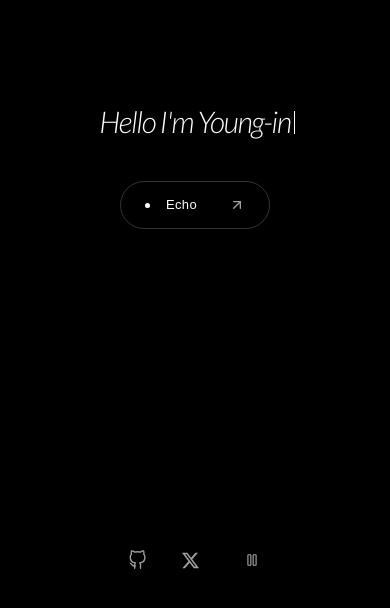
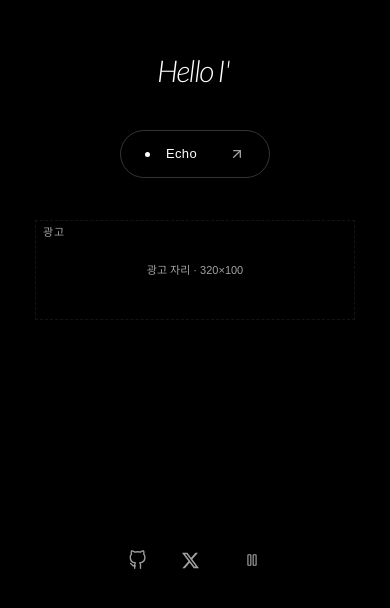
Before and after one commit to qus0in-factory/landing, a React (Vite) app: page / in a window 390 px wide. Shown: the part 234-842 px from the top of the page. Built offline with nearby package versions, Linux system fonts and the light colour scheme.

Commit message:
feat: add responsive advertising placeholders

```diff
--- /dev/null
+++ b/scripts/ad-loader.ts
@@ -0,0 +1,9 @@
+export function adLoader(src: string) {
+  return `window.addEventListener('ads-ready', function () {
+  var script = document.createElement('script');
+  script.async = true;
+  script.crossOrigin = 'anonymous';
+  script.src = ${JSON.stringify(src)};
+  document.head.appendChild(script);
+}, { once: true });`;
+}
--- /dev/null
+++ b/scripts/ads.ts
@@ -0,0 +1,21 @@
+import type { Plugin } from "vite";
+import { ads } from "../src/ads-config.ts";
+import { adLoader } from "./ad-loader.ts";
+
+export function advertising(): Plugin {
+  return {
+    name: "advertising",
+    transformIndexHtml() {
+      if (!ads.enabled) return [];
+      const slots = Object.values(ads.slots).filter(slot => slot.enabled);
+      if (slots.some(slot => !slot.mobile.unit || !slot.desktop.unit)) {
+        this.warn("Missing ad unit: falling back to placeholder");
+      }
+      if (!slots.some(slot => slot.mobile.unit || slot.desktop.unit)) return [];
+      const src = ads.provider === "adfit"
+        ? "https://t1.daumcdn.net/kas/static/ba.min.js"
+        : `https://pagead2.googlesyndication.com/pagead/js/adsbygoogle.js?client=${ads.adsenseClient}`;
+      return [{ tag: "script", children: adLoader(src), injectTo: "head" }];
+    },
+  };
+}
--- a/src/App.tsx
+++ b/src/App.tsx
@@ -4,6 +4,7 @@ import { Intro } from "@/components/intro";
 import { EchoLink } from "@/components/echo-link";
 import { SocialLinks } from "@/components/social-links";
 import { Button } from "@/components/ui/button";
+import { AdSlot } from "@/components/ad-slot";
 
 export default function App() {
   const [paused, setPaused] = useState(false);
@@ -13,6 +14,8 @@ export default function App() {
         <Intro paused={paused} />
         <EchoLink />
       </section>
+      <AdSlot name="heroBottom" />
+      <AdSlot name="footerAbove" />
       <footer>
         <SocialLinks />
         <Button variant="ghost" size="icon" onClick={() => setPaused(!paused)}
--- /dev/null
+++ b/src/ads-config.ts
@@ -0,0 +1,18 @@
+export const ads = {
+  enabled: false,
+  showPlaceholder: true,
+  provider: "adfit" as "adfit" | "adsense",
+  adsenseClient: "",
+  slots: {
+    heroBottom: {
+      enabled: true,
+      mobile: { unit: "", w: 320, h: 100 },
+      desktop: { unit: "", w: 728, h: 90 },
+    },
+    footerAbove: {
+      enabled: false,
+      mobile: { unit: "", w: 320, h: 50 },
+      desktop: { unit: "", w: 728, h: 90 },
+    },
+  },
+};
--- /dev/null
+++ b/src/components/ad-slot.tsx
@@ -0,0 +1,23 @@
+import type { CSSProperties } from "react";
+import { ads } from "@/ads-config";
+import { useAdSize } from "@/hooks/use-ad-size";
+import { AdUnit } from "./ad-unit";
+
+export function AdSlot({ name }: { name: keyof typeof ads.slots }) {
+  const size = useAdSize();
+  const slot = ads.slots[name];
+  const unit = slot[size];
+  const live = ads.enabled && !!unit.unit;
+  if (!slot.enabled || (!live && !ads.showPlaceholder)) return null;
+  const style = {
+    "--ad-mobile": `${slot.mobile.h}px`,
+    "--ad-desktop": `${slot.desktop.h}px`,
+  } as CSSProperties;
+  return (
+    <aside className="ad-slot" style={style} aria-label="광고" role="complementary">
+      <span className="ad-label">광고</span>
+      {live ? <AdUnit key={size} unit={unit} /> :
+        <div className="ad-placeholder">광고 자리 · {unit.w}×{unit.h}</div>}
+    </aside>
+  );
+}
--- /dev/null
+++ b/src/components/ad-unit.tsx
@@ -0,0 +1,21 @@
+import { useEffect } from "react";
+import { ads } from "@/ads-config";
+
+declare global {
+  interface Window { adsbygoogle?: object[] }
+}
+
+export function AdUnit({ unit }: { unit: { unit: string; w: number; h: number } }) {
+  useEffect(() => {
+    if (ads.provider === "adsense") (window.adsbygoogle ??= []).push({});
+    window.dispatchEvent(new Event("ads-ready"));
+  }, []);
+  return ads.provider === "adfit" ? (
+    <ins className="kakao_ad_area" style={{ display: "none" }}
+      data-ad-unit={unit.unit} data-ad-width={unit.w} data-ad-height={unit.h} />
+  ) : (
+    <ins className="adsbygoogle" style={{ display: "block", width: unit.w, height: unit.h }}
+      data-ad-client={ads.adsenseClient} data-ad-slot={unit.unit}
+      data-ad-format="horizontal" data-full-width-responsive="false" />
+  );
+}
--- /dev/null
+++ b/src/hooks/use-ad-size.ts
@@ -0,0 +1,12 @@
+import { useSyncExternalStore } from "react";
+
+const query = matchMedia("(min-width: 768px)");
+const subscribe = (notify: () => void) => {
+  query.addEventListener("change", notify);
+  return () => query.removeEventListener("change", notify);
+};
+
+export function useAdSize() {
+  const snapshot = () => query.matches;
+  return useSyncExternalStore(subscribe, snapshot, snapshot) ? "desktop" : "mobile";
+}
--- /dev/null
+++ b/src/styles/ads.css
@@ -0,0 +1,33 @@
+.ad-slot {
+  position: relative;
+  width: min(320px, calc(100vw - 32px));
+  height: var(--ad-mobile);
+  min-height: var(--ad-mobile);
+  margin-bottom: calc(100px - var(--ad-mobile));
+  overflow: hidden;
+  color: var(--muted-foreground);
+  font-size: 11px;
+}
+.ad-label { position: absolute; top: 4px; left: 8px; letter-spacing: .08em; }
+.ad-placeholder {
+  height: 100%;
+  display: grid;
+  place-items: center;
+  border: 1px dashed color-mix(in srgb, var(--foreground) 8%, transparent);
+}
+main:has(.ad-slot) {
+  display: flex;
+  flex-direction: column;
+  justify-content: center;
+  padding-bottom: 100px;
+  gap: 20px;
+}
+main:has(.ad-slot) .intro { padding-bottom: 22px; }
+@media (min-width: 768px) {
+  .ad-slot {
+    width: 728px;
+    height: var(--ad-desktop);
+    min-height: var(--ad-desktop);
+    margin-bottom: calc(100px - var(--ad-desktop));
+  }
+}
--- a/src/styles/index.css
+++ b/src/styles/index.css
@@ -3,3 +3,4 @@
 @import "./layout.css";
 @import "./typography.css";
 @import "./motion.css";
+@import "./ads.css";
--- a/vite.config.ts
+++ b/vite.config.ts
@@ -4,8 +4,9 @@ import tailwindcss from "@tailwindcss/vite";
 import { fileURLToPath, URL } from "node:url";
 import { googleAnalytics } from "./scripts/analytics.ts";
 import { structuredData } from "./scripts/structured-data.ts";
+import { advertising } from "./scripts/ads.ts";
 
 export default defineConfig({
-  plugins: [react(), tailwindcss(), googleAnalytics(), structuredData()],
+  plugins: [react(), tailwindcss(), googleAnalytics(), structuredData(), advertising()],
   resolve: { alias: { "@": fileURLToPath(new URL("./src", import.meta.url)) } },
 });
```
